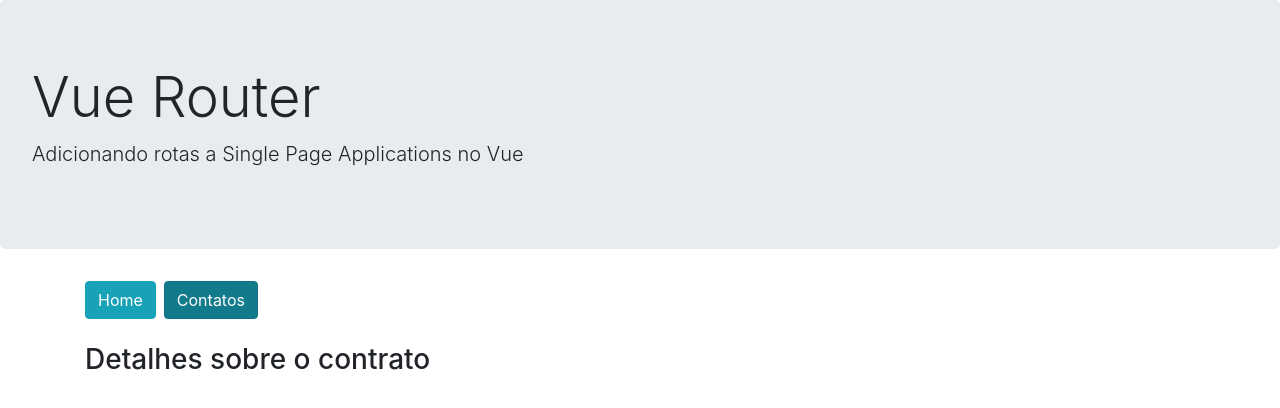
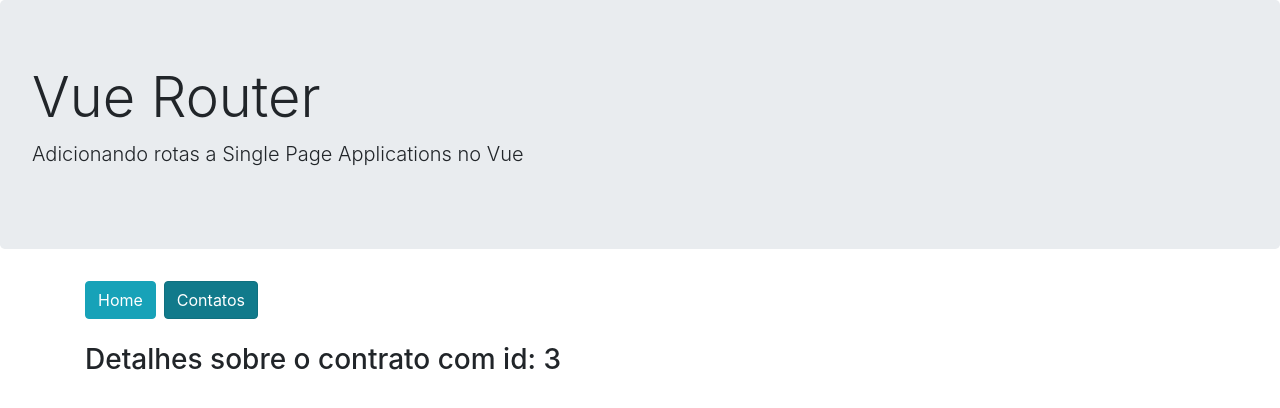
Before and after one commit to italo-brenner/vue-rotas, a Vue app: page /contatos/3 in a window 1280 px wide. Shown: the top 408 px of the page. Built offline with nearby package versions, Linux system fonts and the light colour scheme; the HTML template or start-up script is replaced by a standard one.

Commit message:
Capturando parametros das rotas

```diff
--- a/src/views/contatos/ContatoDetalhes.vue
+++ b/src/views/contatos/ContatoDetalhes.vue
@@ -1,3 +1,11 @@
 <template>
-    <h3 class="font-weight light">Detalhes sobre o contrato</h3>
+  <h3 class="font-weight light">Detalhes sobre o contrato com id: {{ $route.params.id }}</h3>
 </template>
+
+<script>
+export default {
+  created() {
+    console.log('Parâmetros da rota: ', this.$route.params)
+  }
+}
+</script>
```
